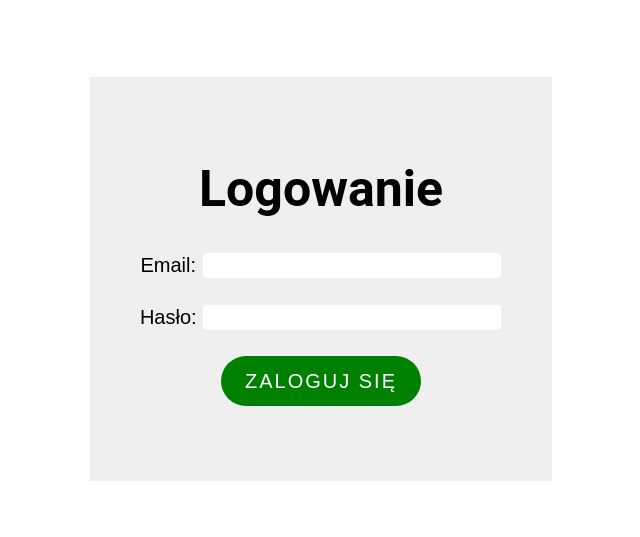
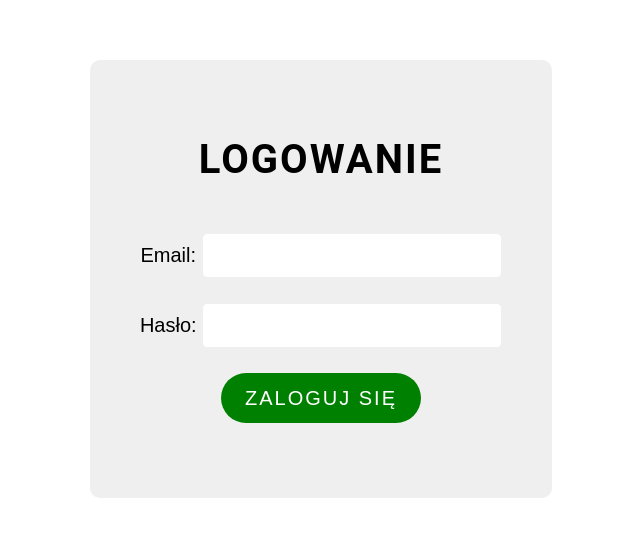
Before and after one commit to lukasz-klekner/form, a website: page index.html in a window 1280 px wide. Shown: the part 121-658 px from the top of the page, without its empty margins (319-959 px from the left). Drawn offline with nearby package versions, Linux system fonts and the light colour scheme.

Commit message:
add border-radius to main & modify header style & modify box styles for form module

```diff
--- a/scss/_body.scss
+++ b/scss/_body.scss
@@ -22,4 +22,5 @@ body {
     background-color: #efefef;
     padding: 50px;
     text-align: center;
+    border-radius: 10px;
 }
--- a/scss/_form.scss
+++ b/scss/_form.scss
@@ -21,6 +21,7 @@
     &__input {
         min-width: 300px;
         border-radius: 5px;
+        padding: 10px;
         border: 1px solid #efefef;
 
         &:focus {
--- a/scss/_header.scss
+++ b/scss/_header.scss
@@ -1,6 +1,9 @@
 .header {
     &__title {
         font-family: Roboto, sans-serif;
-        font-size: 50px;
+        font-size: 40px;
+        text-transform: uppercase;
+        letter-spacing: 2px;
+        margin-bottom: 50px;
     }
 }
```
Also changed, not shown: style.css.
